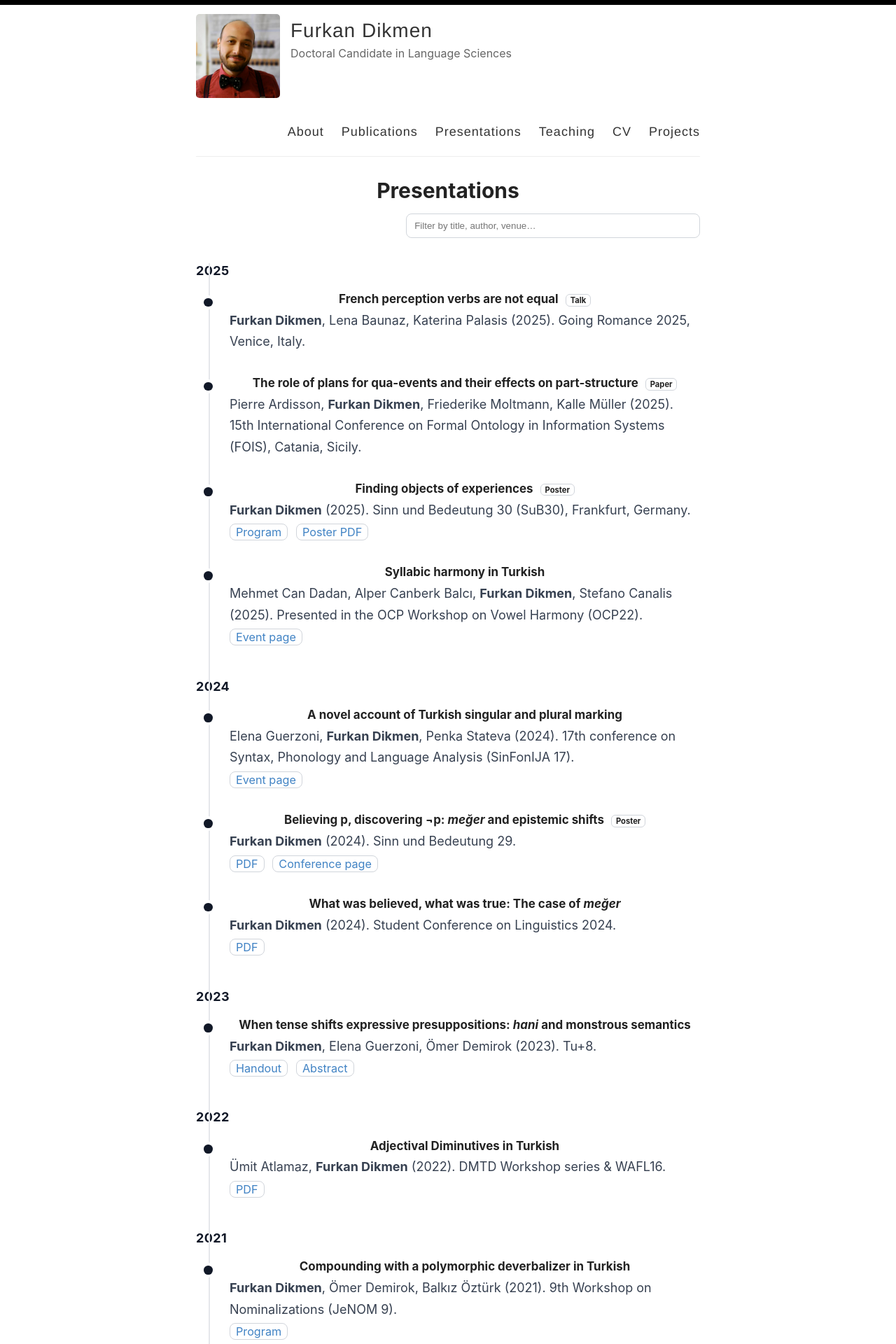
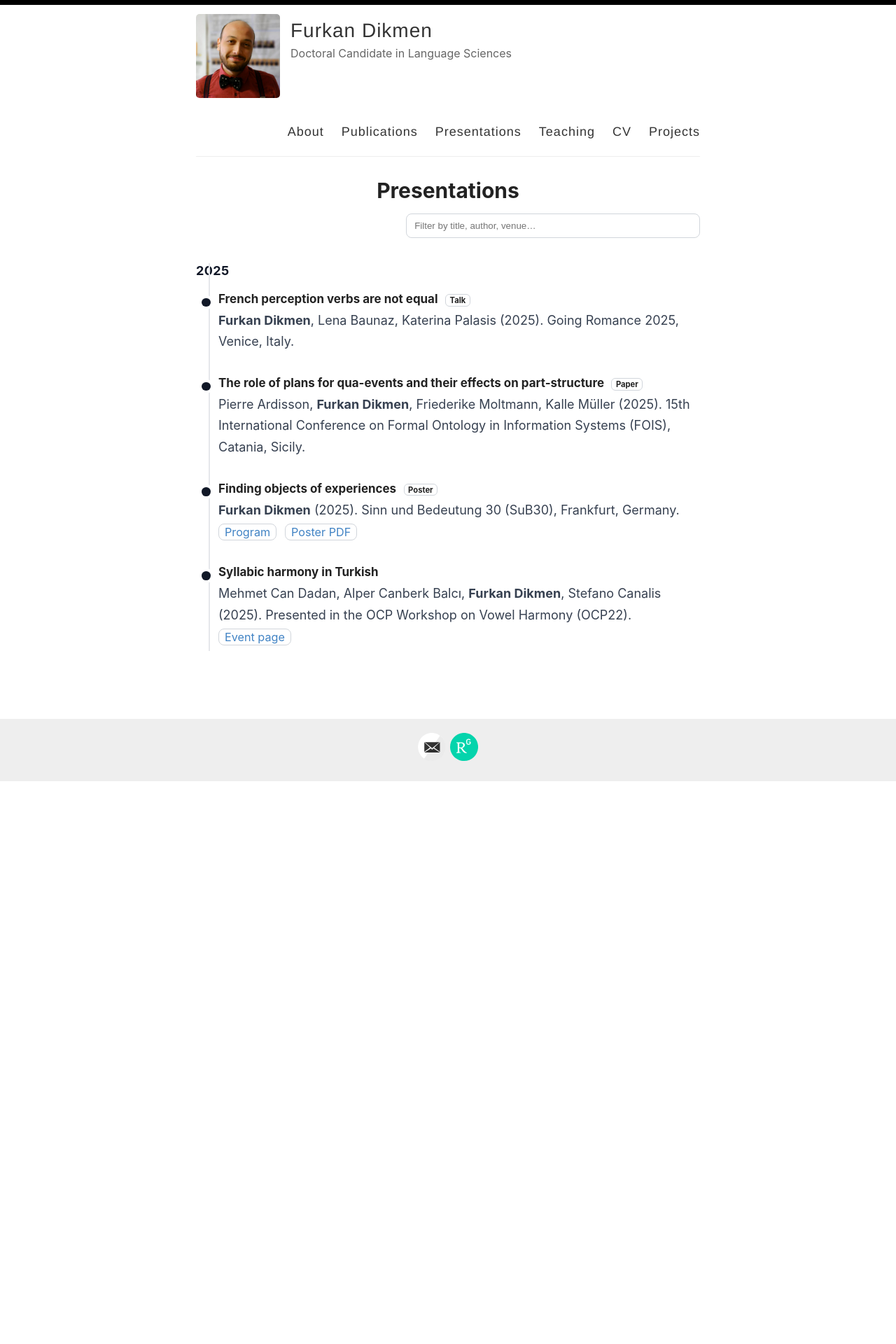
Before and after one commit to furkandikmen/furkandikmen.github.io, a Jekyll site: the page built from _pages/presentations.md, in a window 1280 px wide. Shown: the top 1920 px of the page at 70% size. Built offline with Jekyll 4.4.1, drawn with Linux system fonts in a browser that asks for light colours; after the commit the page ends 1116 px from its top, so only the background shows below that; some of the changed text lies outside the part shown.

Commit message:
Update presentations.md

```diff
--- a/_pages/presentations.md
+++ b/_pages/presentations.md
@@ -5,7 +5,7 @@ permalink: /presentations/
 ---
 
 <style>
-/* ==== minimal inline CSS (alignment fixed) ==== */
+/* ==== minimal inline CSS (titles aligned left) ==== */
 .toolbar{display:flex;justify-content:flex-end;margin:.5rem 0 1.25rem}
 #talk-filter{width:min(420px,100%);padding:.55rem .7rem;border:1px solid #d1d5db;border-radius:.5rem}
 
@@ -13,11 +13,11 @@ permalink: /presentations/
 .talks::before{content:"";position:absolute;left:1.1rem;top:.25rem;bottom:.25rem;width:2px;background:#e5e7eb}
 .year{font-weight:700;margin:2rem 0 .6rem;color:#111827;letter-spacing:.02em}
 
-.talk{position:relative;margin:0 0 1.2rem;padding:.25rem 0 .35rem 3rem;border-radius:.75rem}
+.talk{position:relative;margin:0 0 1.2rem;padding:.25rem 0 .35rem 2rem;border-radius:.75rem}
 .talk:hover{background:rgba(0,0,0,.03)}
-.dot{position:absolute;left:.7rem;top:.85rem;width:.8rem;height:.8rem;border-radius:50%;background:#111827;box-shadow:0 0 0 4px #fff}
+.dot{position:absolute;left:.5rem;top:.85rem;width:.8rem;height:.8rem;border-radius:50%;background:#111827;box-shadow:0 0 0 4px #fff}
 
-.talk h3{margin:0 0 .25rem 0;font-size:1.06rem;line-height:1.35}
+.talk h3{margin:0 0 .25rem 0;font-size:1.06rem;line-height:1.35;text-align:left}
 .meta{margin:.15rem 0 .2rem 0;color:#374151}
 .badge{font-size:.7rem;border:1px solid #d1d5db;padding:.05rem .35rem;border-radius:.375rem;margin-left:.4rem}
 
@@ -74,100 +74,7 @@ permalink: /presentations/
     </p>
   </article>
 
-  <div class="year">2024</div>
-
-  <article class="talk" itemscope itemtype="https://schema.org/CreativeWork">
-    <div class="dot" aria-hidden="true"></div>
-    <h3 itemprop="name">A novel account of Turkish singular and plural marking</h3>
-    <p class="meta">Elena Guerzoni, <strong>Furkan Dikmen</strong>, Penka Stateva (2024). 17th conference on Syntax, Phonology and Language Analysis (SinFonIJA 17).</p>
-    <p class="links">
-      <a href="https://sites.google.com/view/sinfonija-17/home?authuser=0" target="_blank" rel="noopener noreferrer">Event page</a>
-    </p>
-  </article>
-
-  <article class="talk" itemscope itemtype="https://schema.org/CreativeWork">
-    <div class="dot" aria-hidden="true"></div>
-    <h3 itemprop="name">Believing p, discovering ¬p: <em>meğer</em> and epistemic shifts <span class="badge">Poster</span></h3>
-    <p class="meta"><strong>Furkan Dikmen</strong> (2024). Sinn und Bedeutung 29.</p>
-    <p class="links">
-      <a href="https://furkandikmen.com/assets/presentations/DIKMEN%20.pdf" target="_blank" rel="noopener noreferrer">PDF</a>
-      <a href="https://drive.google.com/file/d/1iVKxHEO0l1wIaTzoIHKD2u2d6qM9RGf5/view" target="_blank" rel="noopener noreferrer">Conference page</a>
-    </p>
-  </article>
-
-  <article class="talk" itemscope itemtype="https://schema.org/CreativeWork">
-    <div class="dot" aria-hidden="true"></div>
-    <h3 itemprop="name">What was believed, what was true: The case of <em>meğer</em></h3>
-    <p class="meta"><strong>Furkan Dikmen</strong> (2024). Student Conference on Linguistics 2024.</p>
-    <p class="links">
-      <a href="https://furkandikmen.com/assets/presentations/SCOL24.pdf" target="_blank" rel="noopener noreferrer">PDF</a>
-    </p>
-  </article>
-
-  <div class="year">2023</div>
-
-  <article class="talk" itemscope itemtype="https://schema.org/CreativeWork">
-    <div class="dot" aria-hidden="true"></div>
-    <h3 itemprop="name">When tense shifts expressive presuppositions: <em>hani</em> and monstrous semantics</h3>
-    <p class="meta"><strong>Furkan Dikmen</strong>, Elena Guerzoni, Ömer Demirok (2023). Tu+8.</p>
-    <p class="links">
-      <a href="https://furkandikmen.com/assets/presentations/TU+8%20(3).pdf" target="_blank" rel="noopener noreferrer">Handout</a>
-      <a href="https://furkandikmen.com/assets/presentations/Tu+8-Dikmen,%20Guerzoni%20&%20Demirok%20(1).pdf" target="_blank" rel="noopener noreferrer">Abstract</a>
-    </p>
-  </article>
-
-  <div class="year">2022</div>
-
-  <article class="talk" itemscope itemtype="https://schema.org/CreativeWork">
-    <div class="dot" aria-hidden="true"></div>
-    <h3 itemprop="name">Adjectival Diminutives in Turkish</h3>
-    <p class="meta">Ümit Atlamaz, <strong>Furkan Dikmen</strong> (2022). DMTD Workshop series &amp; WAFL16.</p>
-    <p class="links">
-      <a href="https://furkandikmen.com/assets/presentations/Adjectival_Dimunitives.pdf" target="_blank" rel="noopener noreferrer">PDF</a>
-    </p>
-  </article>
-
-  <div class="year">2021</div>
-
-  <article class="talk" itemscope itemtype="https://schema.org/CreativeWork">
-    <div class="dot" aria-hidden="true"></div>
-    <h3 itemprop="name">Compounding with a polymorphic deverbalizer in Turkish</h3>
-    <p class="meta"><strong>Furkan Dikmen</strong>, Ömer Demirok, Balkız Öztürk (2021). 9th Workshop on Nominalizations (JeNOM 9).</p>
-    <p class="links">
-      <a href="https://sites.google.com/view/nominalizations-jenom9/program" target="_blank" rel="noopener noreferrer">Program</a>
-    </p>
-  </article>
-
-  <article class="talk" itemscope itemtype="https://schema.org/CreativeWork">
-    <div class="dot" aria-hidden="true"></div>
-    <h3 itemprop="name">Modifying result states in Turkish <span class="badge">Poster</span></h3>
-    <p class="meta"><strong>Furkan Dikmen</strong>, Ömer Demirok (2021). Semantics and Linguistic Theory (SALT 31).</p>
-    <p class="links">
-      <a href="https://osf.io/g8da5/" target="_blank" rel="noopener noreferrer">OSF</a>
-    </p>
-  </article>
-
-  <div class="year">2020</div>
-
-  <article class="talk" itemscope itemtype="https://schema.org/CreativeWork">
-    <div class="dot" aria-hidden="true"></div>
-    <h3 itemprop="name">Palatalized Turkish consonants and vowel harmony</h3>
-    <p class="meta">Stefano Canalis, <strong>Furkan Dikmen</strong> (2020). The 5th workshop on Turkic and languages in contact with Turkic (Tu+5).</p>
-    <p class="links">
-      <a href="https://bpb-us-w2.wpmucdn.com/sites.udel.edu/dist/1/9450/files/2019/12/tunamed.pdf" target="_blank" rel="noopener noreferrer">PDF</a>
-    </p>
-  </article>
-
-  <div class="year">2019</div>
-
-  <article class="talk" itemscope itemtype="https://schema.org/CreativeWork">
-    <div class="dot" aria-hidden="true"></div>
-    <h3 itemprop="name">The semantics of the associative -lAr in Turkish <span class="badge">Poster</span></h3>
-    <p class="meta"><strong>Furkan Dikmen</strong> (2019). Workshop on Altaic Formal Linguistics 15 (WAFL 2019).</p>
-    <p class="links">
-      <a href="https://furkandikmen.com/assets/presentations/WAFL%2015-Furkan%20Dikmen.pdf" target="_blank" rel="noopener noreferrer">PDF</a>
-    </p>
-  </article>
+  <!-- keep your 2024, 2023, 2022, 2021, 2020, 2019 entries in the same structure -->
 </section>
 
 <script>
```
